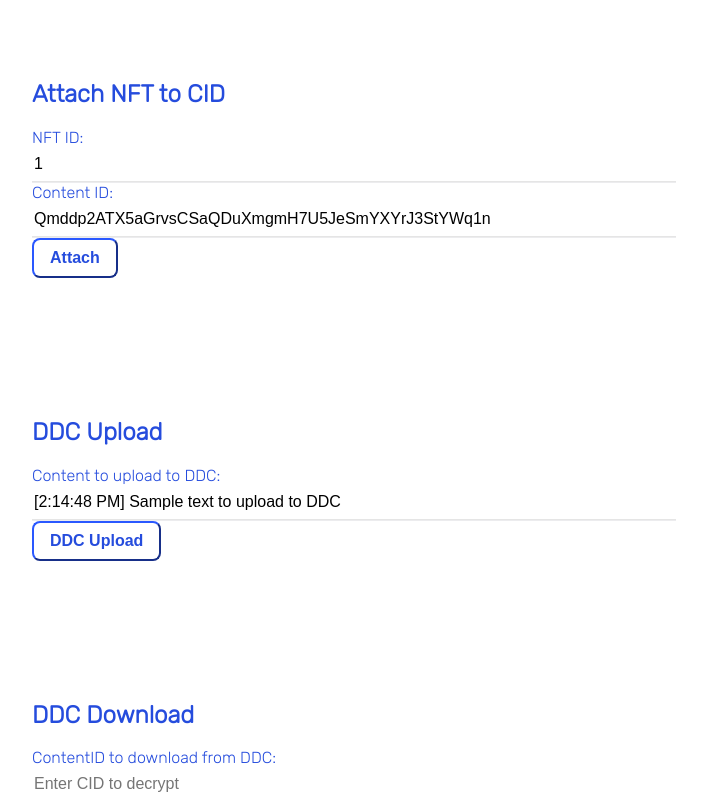
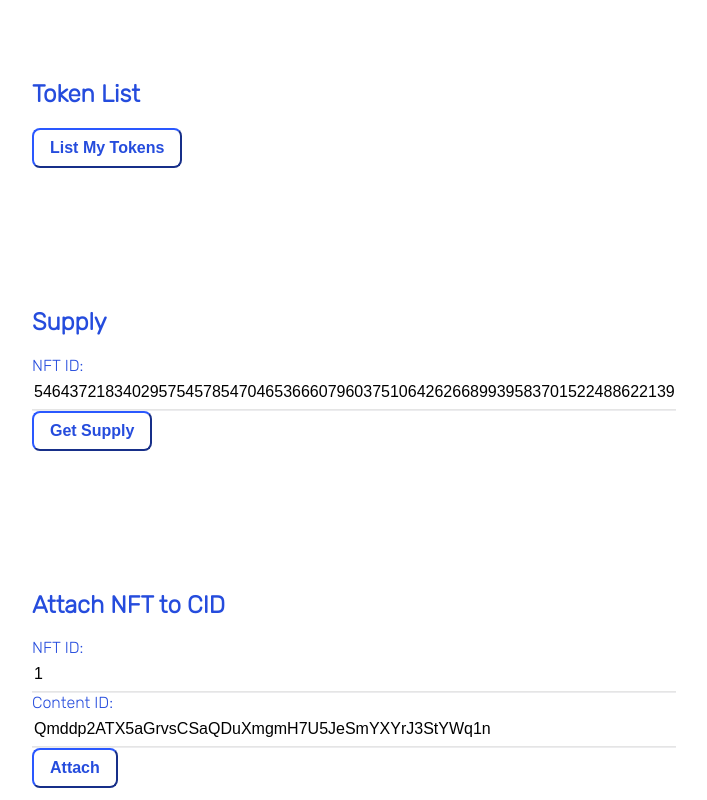
Before and after one commit to pkcere/freeport-nft-minter-demo, a React (Create React App) app: page / in a window 1280 px wide. Shown: the top 800 px of the page, without its empty margins (288-995 px from the left). Built offline with nearby package versions, Linux system fonts and the light colour scheme; what @cere/freeport-sdk would draw is missing.

Commit message:
Added two samples, 1. Get list of tokens owned by the user 2. Get total supply for a token

```diff
--- a/src/App.js
+++ b/src/App.js
@@ -5,10 +5,14 @@ import DdcUploader from "./Ddc-upload";
 import DdcDownloader from "./Ddc-download";
 
 import Attacher from "./Attacher";
+import TokenSupply from "./Supply";
+import TokenList from "./Lister";
 
 function App() {
   return (
     <div className="App">
+      <TokenList/>
+      <TokenSupply />
       <Attacher />
       <DdcUploader/>
       <DdcDownloader/>
--- /dev/null
+++ b/src/Lister.jsx
@@ -0,0 +1,42 @@
+import { useState, useCallback } from "react";
+import { listTokens } from "./utils/list.js";
+
+const TokenList =  (_) => {
+	const [ownedList, setOwnedList] = useState(null);
+	const getList = useCallback(async () => {
+		const owned = await listTokens();
+		// console.log({minted, owned});
+		//setMintedList(minted);
+		setOwnedList(owned);
+	});
+	return (
+		<div className="Minter">
+			<h2> Token List </h2>
+			<button onClick={getList}> List My Tokens </button>
+
+			{ ownedList ? (TokenListTable({ownedList})) : null}
+
+		</div>
+	);
+};
+
+const TokenListTable = ({ownedList}) => (
+	<table border="1">
+		<thead>
+			<tr>
+				<td> Quantity </td>
+				<td> ID </td>
+			</tr>
+		</thead>
+		<tbody>
+			{ownedList.map(token => (
+				<tr>
+					<td> {token.quantity} / {token.supply} </td>
+					<td> {token.nftId} </td>
+				</tr>
+			))}
+		</tbody>
+	</table>
+);
+
+export default TokenList;
--- /dev/null
+++ b/src/Supply.jsx
@@ -0,0 +1,37 @@
+import bs58 from 'bs58';
+import { useState } from "react";
+import { supplyGet } from "./utils/supply";
+
+const SAMPLE_NFT_ID = `54643721834029575457854704653666079603751064262668993958370152248862213931050`;
+const SAMPLE_ACCOUNT = `0x78CF40233b7B5171E469f4044ccde630431d7D23`;
+
+export default (_) => {
+  const [tx, setTx] = useState(null);
+  const [nftId, setNftId] = useState(SAMPLE_NFT_ID);
+  const [account, setAccount] = useState(SAMPLE_ACCOUNT);
+  const [supply, setSupply] = useState(null);
+
+  const onNftIdInput = e => setNftId(e.target.value);
+  const submit = async () => {
+    setSupply( await supplyGet(account, nftId));
+  }
+  return (
+    <div className="Minter">
+      <h2> Supply </h2>
+      <div>
+        <span> NFT ID: </span>
+        <input placeholder="nftId" value={nftId} onChange={onNftIdInput}/>
+      </div>
+      <button onClick={submit}> Get Supply </button>
+      { supply ? `Quantity: ${supply}` : null}
+    </div>
+  );
+};
+
+const TxLink = ({tx}) => (
+  <a
+    href={`https://mumbai.polygonscan.com/tx/${tx}`}
+    target={"polyscanner"}>
+    Transaction Link
+  </a>
+);
--- /dev/null
+++ b/src/utils/list.js
@@ -0,0 +1,28 @@
+import { get as httpGet, post as httpPost } from "axios";
+import { importProvider } from "@cere/freeport-sdk";
+import {
+    utilProvider2Ethereum,
+    utilGetAccounts,
+    utilGetOwnerAddress,
+    utilGetEncPubKey,
+    utilSignUpload,
+} from "./util";
+
+
+export const listTokens = async () => {
+    const provider = importProvider()
+    const ethereum = utilProvider2Ethereum(provider);
+    const accounts = await utilGetAccounts(ethereum);
+    const minter = await utilGetOwnerAddress(ethereum, accounts);
+    // const url1 = listMintedUrl(minter);
+    // const resp1 = await httpGet(url1);
+
+    const url = listOwnedUrl(minter);
+    const resp = await httpGet(url);
+    return resp.data;
+};
+
+
+const listOwnedUrl = (wallet) => `https://api.freeport.stg.cere.network/wallet/${wallet}/nfts/owned`;
+
+const listMintedUrl = (wallet) => `https://api.freeport.stg.cere.network/wallet/${wallet}/nfts/minted`;
--- a/src/utils/mint.js
+++ b/src/utils/mint.js
@@ -16,7 +16,7 @@ export const mintNftWebApp = async (quantity, strMetadata) => {
     const provider = importProvider();
 
     // env is one of: "stage" or "prod"
-    const env = "prod"; // or stage or dev. prod is default
+    const env = "stage"; // or stage or dev. prod is default
 
     // Pick smart contract address based on the environment
     const contractAddress = await getFreeportAddress(provider, env);
--- /dev/null
+++ b/src/utils/supply.js
@@ -0,0 +1,17 @@
+import {
+    importProvider,
+    getFreeportAddress,
+    createFreeport
+} from "@cere/freeport-sdk";
+
+export const supplyGet = async (address, nftId) => {
+    const env = "stage"; // or stage or dev. prod is default
+    const provider = importProvider();
+    const contract = createFreeport({
+        provider,
+        contractAddress: await getFreeportAddress(provider, env)
+    });
+
+    const balance = await contract.balanceOf(address, nftId);
+    return balance.toNumber();
+};
```
